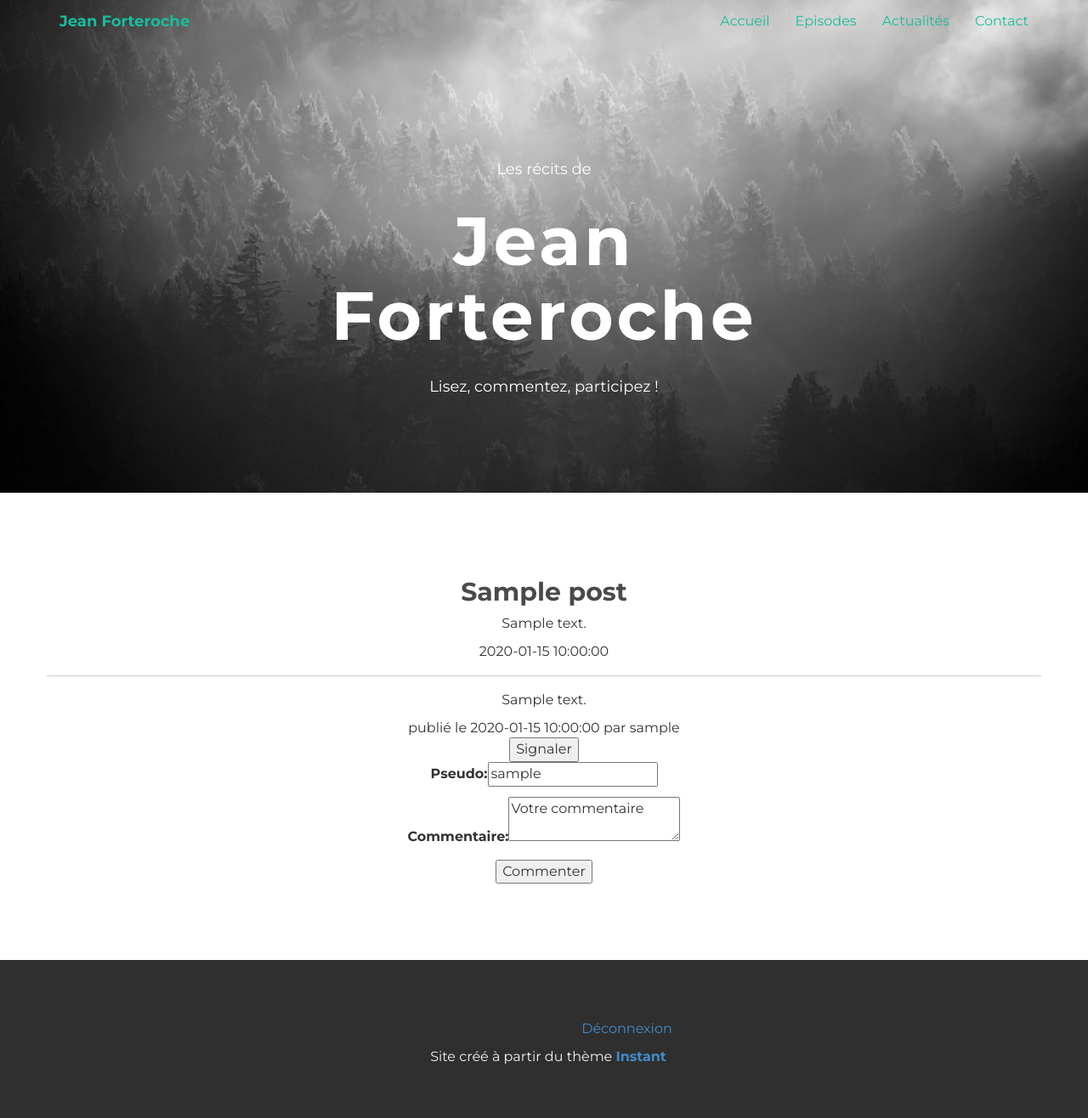
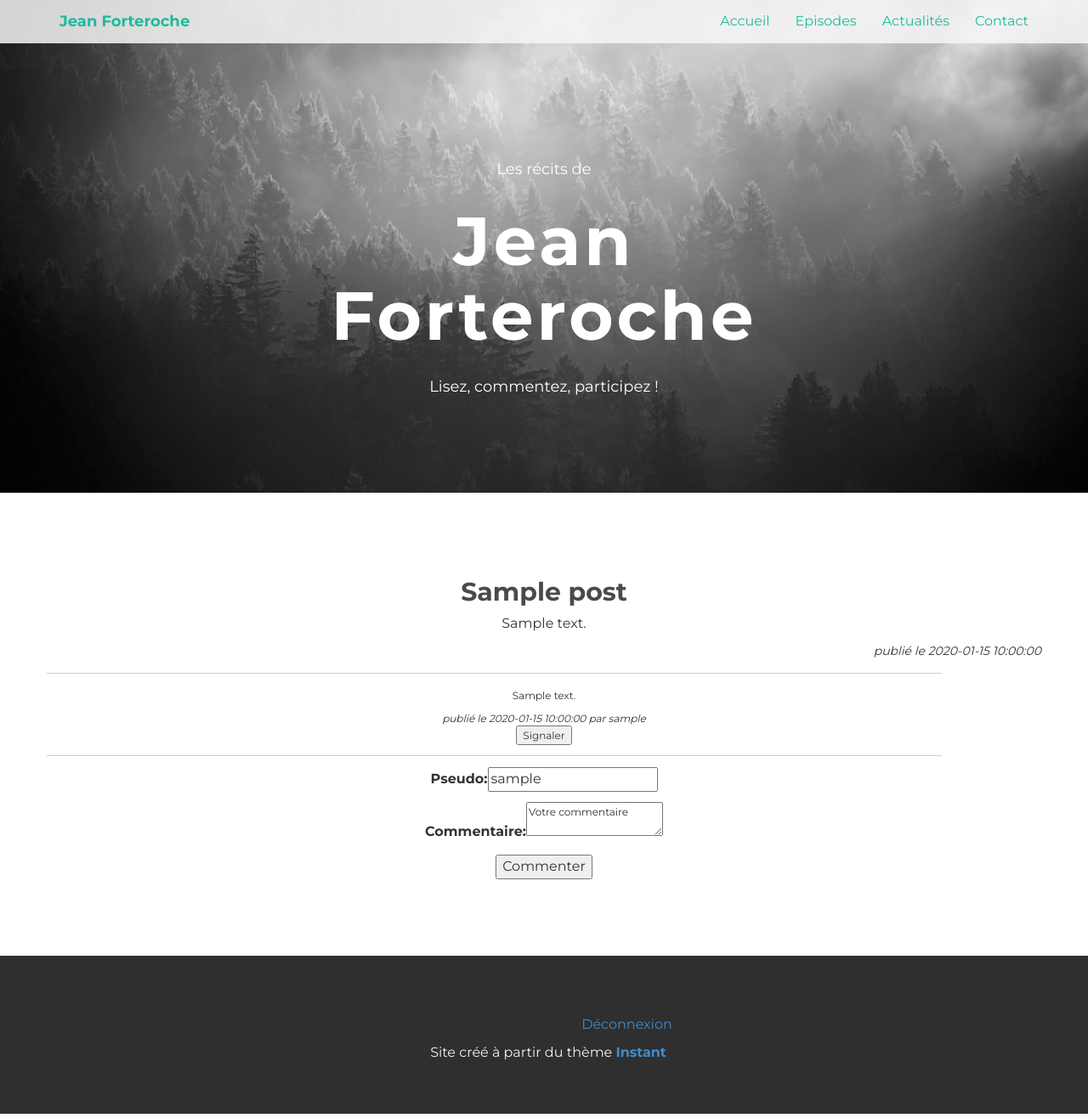
Before and after one commit to Arno2T/projet3, a PHP site: template projet3/View/viewPost.php in a window 1280 px wide. Shown: the whole page at 85% size. Run offline with PHP 8.4, Linux system fonts and the light colour scheme; the visitor is signed in with stand-in values (Sample User, id 1); tables that the repository leaves empty or names only in its code hold one stand-in row (values such as "Sample post"); the template is opened without the code that fills it: most values are stand-ins (such as "Sample title", 1, 10 or a date in 2020); some libraries are stand-ins or nearby versions.

Commit message:
Ajout fichier.js et modif css

```diff
--- a/projet3/Content/assets/css/style.css
+++ b/projet3/Content/assets/css/style.css
@@ -36,6 +36,7 @@
  hr {
     display: block;
     height: 1px;
+    width: 90%;
     border: 0;
     border-top: 1px solid #ccc;
     margin: 1em 0;
@@ -83,7 +84,7 @@ h1, h2, h3, h4, h5, h6 {
 }
 
 .navbar-default {
-	background-color: transparent;
+	background-color: rgba(246, 246, 246, 0.85);
 	border-color: transparent;
 }
 
@@ -145,6 +146,16 @@ h1, h2, h3, h4, h5, h6 {
 	color: black;
 }
 
+#comment{
+	font-size: 12px;
+}
+
+.date
+{
+	text-align: right;
+	font-size: 14px;
+	font-style: italic;
+}
 
 
 #headerwrap {
--- a/projet3/Controller/Router.php
+++ b/projet3/Controller/Router.php
@@ -53,7 +53,7 @@ class Router
 			{
 
 
-				$this->_ctrlUsers->user(htmlspecialchars($_POST['login']), htmlspecialchars($_POST['password']), $_POST['firstName'], htmlspecialchars($_POST['lastName']), htmlspecialchars($_POST['email']));
+				$this->_ctrlUsers->user(htmlspecialchars($_POST['login']), htmlspecialchars($_POST['password']), $_POST['password2'], $_POST['firstName'], htmlspecialchars($_POST['lastName']), htmlspecialchars($_POST['email']));
 
 
 				require 'register.php';
--- a/projet3/Controller/controllerUsers.php
+++ b/projet3/Controller/controllerUsers.php
@@ -16,7 +16,7 @@ class controllerUsers
 		$this->_session= new Session();
 	}
 
-	public function user($login, $password, $firstName, $lastName, $email)
+	public function user($login, $password, $passwordVerif, $firstName, $lastName, $email)
 	{
 		if (empty($login) || empty($password) || empty($firstName) || empty($lastName) || empty($email))
 		{
@@ -32,6 +32,10 @@ class controllerUsers
 			elseif ($check['email'] == $_POST['email'])
 			{
 				echo 'Ce compte existe déjà';
+			}
+			elseif ($password!==$passwordVerif)
+			{
+				echo 'Les mots de passe sont différents';
 			}
 			else
 			{
--- a/projet3/Model/CommentsManager.php
+++ b/projet3/Model/CommentsManager.php
@@ -25,14 +25,14 @@ class CommentsManager
 	//get all comments from idPost
 	public function getComments($idPost)
 	{
-		$req=$this->_bdd->prepare('SELECT Comments.id, content_com AS content, date_com, id_users, id_post, moderate, login FROM Comments INNER JOIN Users ON id_users=Users.id WHERE id_post=? ORDER BY id DESC');
+		$req=$this->_bdd->prepare('SELECT Comments.id, content_com AS content, DATE_FORMAT(date_com, "%d/%m/%Y %Hh%imin%ss") AS date_com, id_users, id_post, moderate, login FROM Comments INNER JOIN Users ON id_users=Users.id WHERE id_post=? ORDER BY id DESC');
 		$req->execute(array($idPost));
 		return $req;
 	}
 
 	public function getAllComments()
 	{
-		$req=$this->_bdd->query('SELECT Comments.id, content_com AS content, date_com, id_users, id_post, moderate, login FROM Comments INNER JOIN Users ON id_users=Users.id WHERE moderate >0 ORDER BY moderate DESC');
+		$req=$this->_bdd->query('SELECT Comments.id, content_com AS content, DATE_FORMAT(date_com, "%d/%m/%Y %Hh%imin%ss") AS date_com, id_users, id_post, moderate, login FROM Comments INNER JOIN Users ON id_users=Users.id WHERE moderate >0 ORDER BY moderate DESC');
 
 		return $req;
 	}
@@ -40,7 +40,7 @@ class CommentsManager
 	//get a comment from idComment
 	public function getComment($idComment)
 	{
-		$req=$this->_bdd->prepare('SELECT id, content_com AS content, date_com, id_users, id_post, moderate FROM Comments WHERE id=:idComment');
+		$req=$this->_bdd->prepare('SELECT id, content_com AS content, DATE_FORMAT(date_com, "%d/%m/%Y %Hh%imin%ss") AS date_com, id_users, id_post, moderate FROM Comments WHERE id=:idComment');
 		$req->bindValue(':idComment', $idComment, PDO::PARAM_INT);
 		$req->execute();
 		$data=$req->fetch();
--- a/projet3/Model/PostsManager.php
+++ b/projet3/Model/PostsManager.php
@@ -33,7 +33,7 @@ class PostsManager
 
 	public function getAllPosts()
 	{
-		$req=$this->_bdd->query('SELECT id, title_post AS title, content_post AS content, date_post, category FROM Posts ORDER BY id DESC');
+		$req=$this->_bdd->query('SELECT id, title_post AS title, content_post AS content, DATE_FORMAT(date_post, "%d/%m/%Y %Hh%imin%ss") AS date_post, category FROM Posts ORDER BY id DESC');
 
 		return $req;
 	}
@@ -41,7 +41,7 @@ class PostsManager
 	// get all posts by category
 	public function getAllPostsByCat($category)
 	{
-		$req=$this->_bdd->prepare('SELECT id, title_post as title, content_post as content, date_post, category FROM Posts WHERE category=:category ORDER BY id DESC');
+		$req=$this->_bdd->prepare('SELECT id, title_post AS title, content_post AS content, DATE_FORMAT(date_post, "%d/%m/%Y %Hh%imin%ss") AS date_post, category FROM Posts WHERE category=:category ORDER BY id DESC');
 		$req->bindValue(':category', $category, PDO::PARAM_STR);
 		$req->execute();
 
@@ -54,7 +54,7 @@ class PostsManager
 	{
 		if (isset($_GET['id']))
 		{
-		$req=$this->_bdd->query('SELECT id, title_post as title, content_post as content, date_post FROM Posts WHERE id='.$_GET['id']);
+		$req=$this->_bdd->query('SELECT id, title_post AS title, content_post AS content, DATE_FORMAT(date_post, "%d/%m/%Y %Hh%imin%ss") AS date_post FROM Posts WHERE id='.$_GET['id']);
 
 		$result= $req->fetch(PDO::FETCH_ASSOC);
 
--- a/projet3/View/templateAdmin.php
+++ b/projet3/View/templateAdmin.php
@@ -32,7 +32,7 @@
 		      <div class="navbar-collapse collapse">
 
 			    <ul class="nav navbar-nav navbar-right">
-			  	  <li class="active"><a href="index.php">Accueil</a></li>
+			  	  <li><a href="index.php">Accueil</a></li>
 				  <li><a href="index.php?action=Posts">Episodes</a></li>
 				  <li><a href="index.php?action=Actualities">Actualités</a></li>
 				  <li><a href="index.php?action=contact">Contact</a></li>
@@ -93,5 +93,6 @@
     <!-- Placed at the end of the document so the pages load faster -->
     <script src="https://ajax.googleapis.com/ajax/libs/jquery/1.11.0/jquery.min.js"></script>
     <script src="Content/assets/js/bootstrap.min.js"></script>
+    <script type="text/javascript" src="Content/js/confirm.js"></script>
 	</body>
 </html>
--- a/projet3/View/viewCommentsManager.php
+++ b/projet3/View/viewCommentsManager.php
@@ -14,7 +14,7 @@
 		<td><?php echo $comment['date_com']; ?></td>
 		<td><?php echo $comment['login']; ?></td>
 		<td><?php echo$comment['moderate'];?></td>
-		<td><?php echo '<a href="index.php?action=a2t-admin&module=moderate&id='.$comment['id'].'&submit=delete">Supprimer le commentaire</a>'?></td>
+		<td><?php echo '<a class="delete" href="index.php?action=a2t-admin&module=moderate&id='.$comment['id'].'&submit=delete">Supprimer le commentaire</a>'?></td>
 	</tr>
 	<?php
 	}?>
--- a/projet3/View/viewPost.php
+++ b/projet3/View/viewPost.php
@@ -4,8 +4,8 @@
 			<h2><?php echo $post['title']  ?></h2>
 		</header>
 		<p><? echo $post['content'] ?></p>
-		<footer>
-			<?php echo '<time>'.$post['date_post'].'</time>' ?>
+		<footer class="date">
+			<?php echo '<em>publié le <time>'.$post['date_post'].'</time></em>' ?>
 		</footer>
 	</article><!--post-->
 	<hr />
@@ -14,17 +14,22 @@
 	foreach($comments as $comment)
 	{?>
 
+
 	<div class="container">
-	<article>
+	  <div class="row">
+		<article id="comment">
 			<p><?php echo $comment['content'] ?></p>
-		<footer><?php echo 'publié le '.$comment['date_com'].' par '.$comment['login'].'<br />'; ?>
+			<footer><em><?php echo 'publié le '.$comment['date_com'].' par '.$comment['login'].'<br />'; ?></em>
 			<form method="post" action=<?php echo '"index.php?action=comment&id='.$post['id'].'&idComment='.$comment['id'].'&submit=report"'?>>
 				<input type="hidden" name="idPost" value="<?php echo $post['id'] ;?>" />
 				<input type="submit" value="Signaler">
 			</form>
 			</footer>
-	</article><!--comments-->
+			<hr />
+		</article>
 		</div>
+	</div>
+
 	<?php
 	} ?>
 
@@ -33,6 +38,6 @@
 		<p><label>Pseudo: </label><input id="login" name="login" type="text" value=<?php echo $_SESSION['login']; ?> required /></p>
 		<p><label>Commentaire: </label><textarea id="comment" name="content" required>Votre commentaire</textarea></p>
 		<p><input type="submit" value="Commenter" /></p>
-		<p><input type="hidden" name="idPost" value="<?php echo $post['id'] ;?>" />
-		<p><input type="hidden" name="idUser" value="<?php echo $_SESSION['id'] ;?>" />
+		<p><input type="hidden" name="idPost" value="<?php echo $post['id'] ;?>" /></p>
+		<p><input type="hidden" name="idUser" value="<?php echo $_SESSION['id'] ;?>" /></p>
 	</form>
--- a/projet3/View/viewPosts.php
+++ b/projet3/View/viewPosts.php
@@ -6,7 +6,7 @@
 	    <article>
 	    	<?php echo '<h2><a href="index.php?action=Posts&id='.$post['id'].'">'.$post['title'].'</a></h2>';
 	    	      echo '<p>'.substr($post['content'], 0, 500).'</p>';
-	    	      echo  '<time>'.$post['date_post'].'</time>'; ?>
+	    	      echo  '<p class="date"><em>publié le <time>'.$post['date_post'].'</time><em></p>'; ?>
 	    </article>
 	<?php
 	} ?>
--- a/projet3/View/viewPostsManager.php
+++ b/projet3/View/viewPostsManager.php
@@ -16,7 +16,7 @@
 			<td><?php echo '<a href="index.php?action=a2t-admin&module=Posts&id='.$post['id'].'">'?><?php echo $post['title']; ?></a></td>
 			<td><?php echo $post['category']; ?></td>
 			<td> <?php echo $post['date_post']; ?></td>
-			<td><?php echo '<a href="index.php?action=a2t-admin&module=Posts&id='.$post['id'].'&submit=delete">'?> Supprimer l'article </a></td>
+			<td><?php echo '<a class="delete" href="index.php?action=a2t-admin&module=Posts&id='.$post['id'].'&submit=delete">'?> Supprimer l'article </a></td>
 		</tr>
 	<?php
 	}?>
--- a/projet3/View/viewUsers.php
+++ b/projet3/View/viewUsers.php
@@ -17,7 +17,7 @@
 			<td> <?php echo $user['lastName']; ?></td>
 			<td> <?php echo $user['email']; ?></td>
 			<td> <?php echo $user['role']; ?></td>
-			<td><?php echo '<a href="index.php?action=a2t-admin&module=users&id='.$user['id'].'&submit=delete">'?>Supprimer l'utilisateur</a></td>
+			<td><?php echo '<a class="delete" href="index.php?action=a2t-admin&module=users&id='.$user['id'].'&submit=delete">'?>Supprimer l'utilisateur</a></td>
 		</tr>
 	<?php
 	}?>
--- a/projet3/register.php
+++ b/projet3/register.php
@@ -20,10 +20,11 @@
 		  <div class="row">
 		  	<div class="col-lg-6 col-lg-offset-3">
 			<h2>Inscrivez-vous</h2>
+
 			<form method="post" action="index.php?action=register">
 				<p><label for="login">Pseudo: </label><input type="text" name="login" id="login" required /></p>
 				<p><label for="email">Email: </label><input type="text" name="email" id="email" required /></p>
-				<p><label for="password">Mot de passe: </label><input type="password" name="password" id="password" required /></p>
+				<p><label for="password">Mot de passe: </label><input type="password" name="password" id="password" required /></p><div id="verif"></div>
 				<p><label for="password2">Confirmation mot de passe: </label><input type="password" name="password2" id="password2" required /></p>
 				<p><label for="lastName">Nom: </label><input type="text" name="lastName" id="lastName" required/></p>
 				<p><label for="firstName">Prénom: </label><input type="text" name="firstName" id="firstName" required /></p>
@@ -34,5 +35,6 @@
 			</div>
 		</div>
 	</div>
+	<script type="text/javascript" src="Content/js/register.js"></script>
 	</body>
 </html>
```
Also changed, not shown: projet3/Content/js/confirm.js (added, +21 -0 lines), projet3/Content/js/register.js (added, +17 -0 lines), 1 other file. Lines whose indentation alone changed are shown as unchanged.
